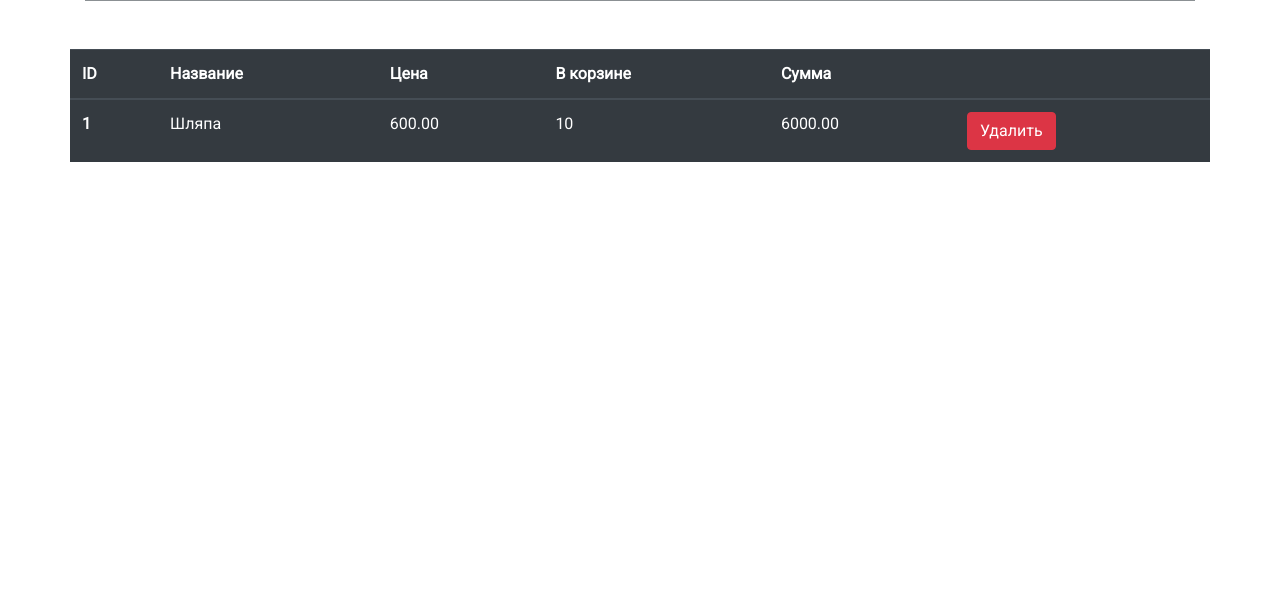
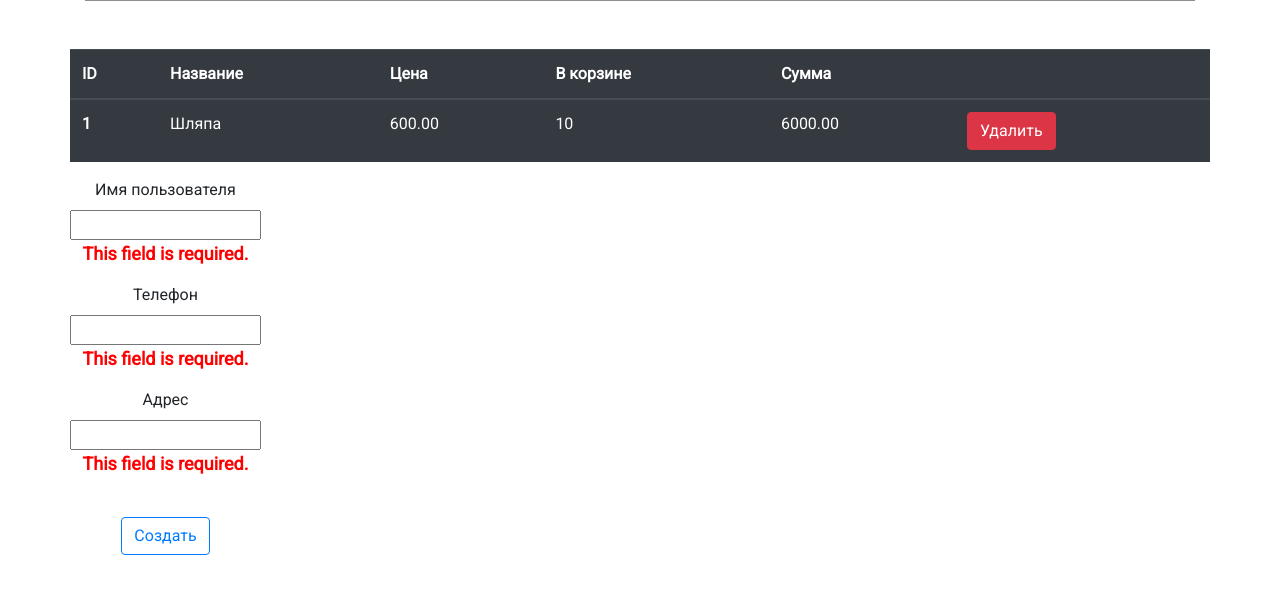
Before and after one commit to AzatKaparov/homework_56_6_azat, a Django app: page /product/basket in a window 1280 px wide. Shown: the part 251-854 px from the top of the page. Before the commit the page ends 413 px from the top, so only its background shows below. Run offline with Django 3.2, Linux system fonts and the light colour scheme; data comes from the database, SQL or seed files in the repository; tables that the repository leaves empty hold one stand-in row (values such as "Sample post"); some libraries are stand-ins or nearby versions.

Commit message:
Этап 3

```diff
--- a/source/shop/urls.py
+++ b/source/shop/urls.py
@@ -1,8 +1,7 @@
 from django.contrib import admin
 from django.urls import path
-from webapp.views import ProductIndexView, ProductView, ProductCreateView, ProductDeleteView,\
-    ProjectUpdateView, BasketCreateView, BaskletIndexView, BasketDeleteView
-
+from webapp.views import ProductIndexView, ProductView, ProductCreateView, ProductDeleteView, \
+    ProjectUpdateView, BasketCreateView, BaskletIndexView, BasketDeleteView, OrderCreateView
 
 urlpatterns = [
     path('admin/', admin.site.urls),
@@ -13,5 +12,6 @@ urlpatterns = [
     path('product/<int:pk>/update', ProjectUpdateView.as_view(), name='update'),
     path('product/<int:pk>/basket', BasketCreateView.as_view(), name='basket_create'),
     path('product/basket', BaskletIndexView.as_view(), name='basket_index'),
-    path('basket/<int:pk>/delete', BasketDeleteView.as_view(), name='basket_delete')
+    path('basket/<int:pk>/delete', BasketDeleteView.as_view(), name='basket_delete'),
+    path('order/create', OrderCreateView.as_view(), name='order_create')
 ]
--- a/source/webapp/admin.py
+++ b/source/webapp/admin.py
@@ -1,5 +1,5 @@
 from django.contrib import admin
-from .models import Product, Basket
+from .models import Product, Basket, Order
 
 
 class ProductAdmin(admin.ModelAdmin):
@@ -11,3 +11,4 @@ class ProductAdmin(admin.ModelAdmin):
 
 admin.site.register(Product, ProductAdmin)
 admin.site.register(Basket)
+admin.site.register(Order)
--- a/source/webapp/forms.py
+++ b/source/webapp/forms.py
@@ -21,8 +21,7 @@ class SimpleSearchForm(forms.Form):
     search = forms.CharField(max_length=100, required=False, label="Найти")
 
 
-class BasketForm(forms.ModelForm):
-
-    class Meta:
-        model = Basket
-        exclude = []
+class OrderForm(forms.Form):
+    user_name = forms.CharField(required=True, label='Имя пользователя')
+    phone = forms.CharField(required=True, label='Телефон')
+    address = forms.CharField(required=True, label='Адрес')
--- a/source/webapp/models.py
+++ b/source/webapp/models.py
@@ -42,3 +42,19 @@ class Basket(models.Model):
     class Meta:
         verbose_name = 'Корзина'
         verbose_name_plural = 'Корзины'
+
+
+class Order(models.Model):
+    user_name = models.CharField(max_length=100, blank=False, null=False, verbose_name='Имя пользователя')
+    phone = models.CharField(max_length=150, blank=False, null=False, verbose_name='Телефон')
+    address = models.CharField(max_length=400, blank=False, null=False, verbose_name='Адрес')
+    date = models.DateTimeField(auto_now_add=True)
+    products = models.ManyToManyField('webapp.Product', related_name='orders', through='webapp.ProductOrder',
+                                      through_fields=('order', 'product', 'product_amount'), blank=True,
+                                      verbose_name='Продукты')
+
+
+class ProductOrder(models.Model):
+    product = models.ForeignKey('webapp.Product', related_name='product_order', on_delete=models.CASCADE)
+    order = models.ForeignKey('webapp.Order', related_name='order_product', on_delete=models.CASCADE)
+    products_amount = models.IntegerField(verbose_name='Колличество')
--- a/source/webapp/templates/basket/basket_index.html
+++ b/source/webapp/templates/basket/basket_index.html
@@ -33,6 +33,14 @@
             </tbody>
              {% endfor %}
             </table>
+    <form class="form" action="{% url 'order_create' %}" method="post">
+        {% csrf_token %}
+        {% include 'partial/form_field.html' with field=form.user_name %}
+        {% include 'partial/form_field.html' with field=form.phone %}
+        {% include 'partial/form_field.html' with field=form.address %}
+        <br/>
+        <input class="btn btn-outline-primary mb-5" type="submit" value="Создать"/>
+    </form>
     </div>
 
 {% endblock %}
--- a/source/webapp/views/__init__.py
+++ b/source/webapp/views/__init__.py
@@ -1,2 +1,3 @@
 from .product_views import *
 from .basket_views import *
+from .order_views import *
--- a/source/webapp/views/basket_views.py
+++ b/source/webapp/views/basket_views.py
@@ -1,18 +1,16 @@
-from django.urls import reverse
 from django.db.models import Q
-from django.shortcuts import render, get_object_or_404, redirect
+from django.shortcuts import get_object_or_404, redirect
 from django.urls import reverse_lazy
 from webapp.models import Product, Basket
-from django.http import HttpResponseNotAllowed
-from webapp.forms import ProductForm, SimpleSearchForm, BasketForm
+from webapp.forms import SimpleSearchForm, OrderForm
 from django.utils.http import urlencode
-from django.views.generic import ListView, DetailView, DeleteView, UpdateView, CreateView, View
+from django.views.generic import ListView, DeleteView, View
 from django.core.exceptions import ObjectDoesNotExist
 
 
 class BasketCreateView(View):
     model = Basket
-    form_class = BasketForm
+    form_class = None
     queryset = Basket.objects.all()
 
     def post(self, request, *args, **kwargs):
@@ -48,10 +46,11 @@ class BaskletIndexView(ListView):
         baskets = []
         for i in Basket.objects.all():
             baskets.append({'total': i.products.price * i.amount, 'product': i.products, 'amount': i.amount, 'pk': i.pk})
-        context['form'] = self.form
+        context['ford'] = self.form
         context['baskets'] = baskets
         if self.search_value:
             context['query'] = urlencode({'search': self.search_value})
+        context['form'] = OrderForm(data=self.request.GET)
         return context
 
     def get_queryset(self):
--- a/source/webapp/views/product_views.py
+++ b/source/webapp/views/product_views.py
@@ -1,9 +1,7 @@
 from django.urls import reverse
 from django.db.models import Q
-from django.shortcuts import render, get_object_or_404, redirect
 from django.urls import reverse_lazy
 from webapp.models import Product
-from django.http import HttpResponseNotAllowed
 from webapp.forms import ProductForm, SimpleSearchForm
 from django.utils.http import urlencode
 from django.views.generic import ListView, DetailView, DeleteView, UpdateView, CreateView
```
Also changed, not shown: source/webapp/views/order_views.py (added, +23 -0 lines), source/webapp/migrations/0007_order_productorder.py (added), source/webapp/migrations/0008_order_products.py (added).
